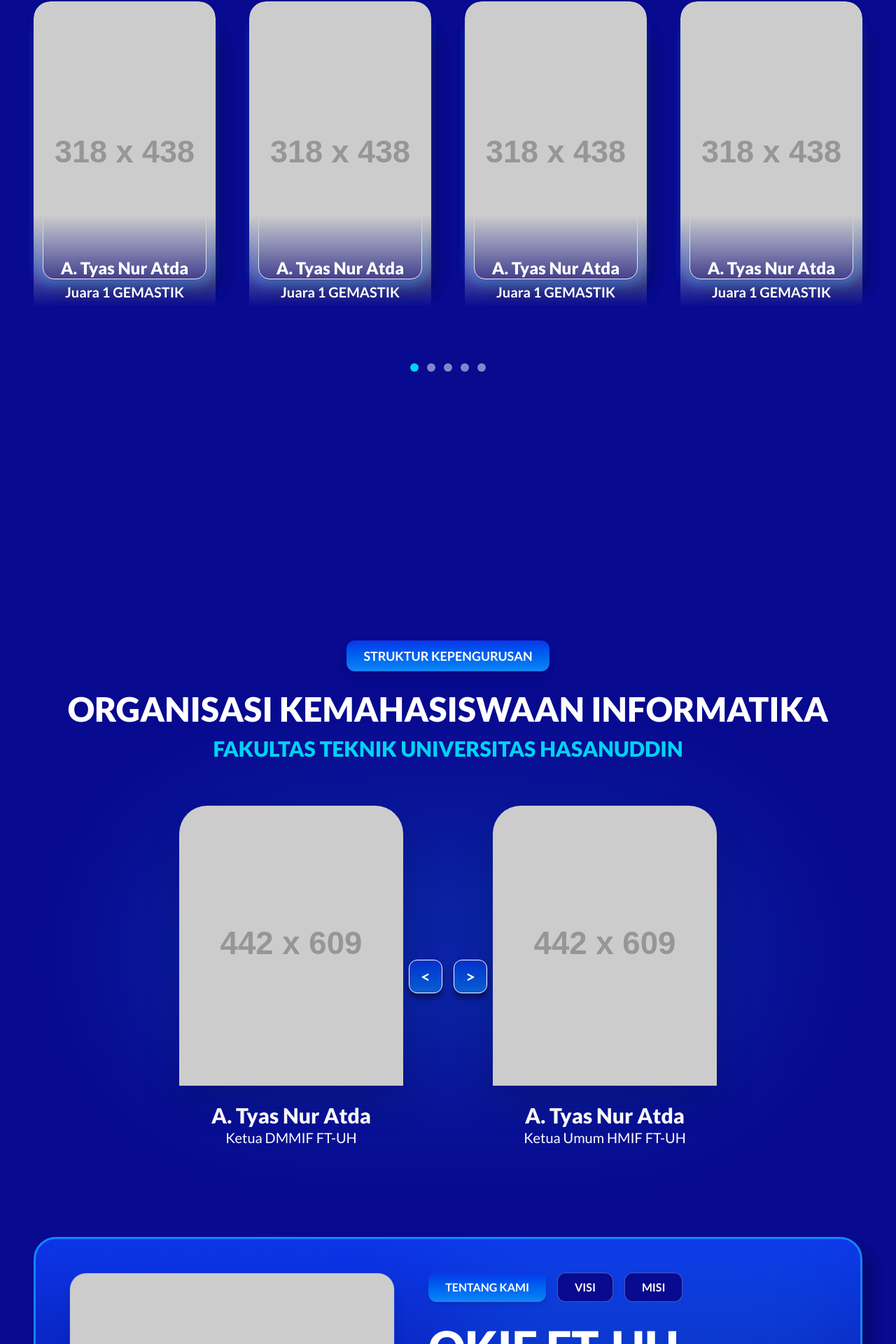
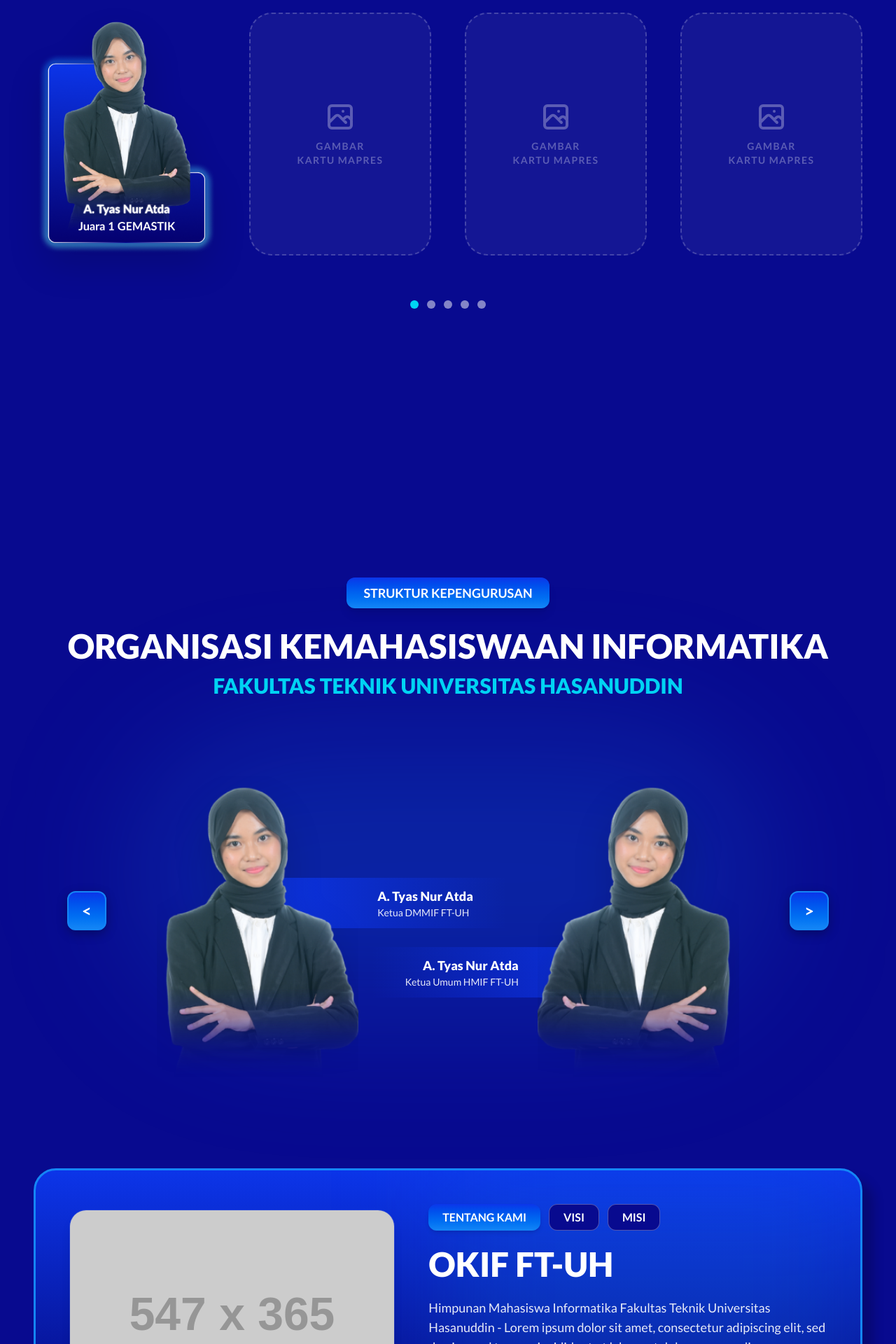
Before and after one commit to Nue4k/OKIF-FT-UH-26, a Next.js app: page / in a window 1280 px wide. Shown: the part 1830-3750 px from the top of the page at 70% size. Built offline with nearby package versions, Linux system fonts and the light colour scheme.

Commit message:
feat: enhance Organisasi and Prestasi sections layout and styling

```diff
--- a/src/components/OrganisasiSection.tsx
+++ b/src/components/OrganisasiSection.tsx
@@ -21,41 +21,71 @@
       </div>
 
       {/* Leaders */}
-      <div className="flex flex-col md:flex-row justify-center items-end gap-8 md:gap-32 w-full mb-32 relative">
-        {/* Leader 1 */}
-        <div className="flex flex-col items-center relative z-10 group">
-          <div className="w-64 md:w-80 h-[400px] relative">
-            <div className="absolute bottom-0 left-0 w-full h-[80%] bg-gradient-to-r from-[#0C35E9]/40 to-[#050170]/40 rounded-t-[40px] -z-10 border border-white/20"></div>
-            <img src="https://placehold.co/442x609/000/FFF?text=Foto+Ketua+DMMIF" alt="Ketua DMMIF" className="w-full h-full object-cover rounded-t-[40px] drop-shadow-2xl mask-image-bottom" />
+      <div className="flex items-center justify-between w-full max-w-7xl mx-auto mb-32 relative px-4 md:px-12">
+
+        {/* Left Arrow */}
+        <button className="w-12 h-12 md:w-14 md:h-14 bg-gradient-to-b from-[#0C35E9] to-[#1486F6] rounded-xl border-2 border-[#1486F6] flex items-center justify-center shadow-[0_5px_15px_rgba(0,0,0,0.3)] hover:scale-105 transition-transform z-30 flex-shrink-0">
+          <span className="text-white text-2xl font-bold">&lt;</span>
+        </button>
+
+        {/* Center Container for Leaders */}
+        <div className="flex flex-col md:flex-row flex-1 justify-center items-center gap-10 md:gap-0 relative mt-12">
+
+          {/* Leader 1 (Left) */}
+          <div className="relative w-full md:w-1/2 flex justify-center md:justify-end md:pr-20 lg:pr-32">
+            {/* Name Tag (Floating to the right, starting behind photo) */}
+            <div className="hidden md:block absolute left-[30%] lg:left-[40%] top-[42%] -translate-y-1/2 bg-gradient-to-r from-[#0C35E9] to-transparent pr-8 lg:pr-12 pl-40 lg:pl-48 py-2 lg:py-3 z-0 w-max text-left">
+              <h4 className="text-base lg:text-lg font-black text-white text-glow-sm">A. Tyas Nur Atda</h4>
+              <p className="text-xs lg:text-sm text-white/90">Ketua DMMIF FT-UH</p>
+            </div>
+
+            {/* Photo (Aspect 2:3) */}
+            <div className="relative z-10 w-48 md:w-64 lg:w-72 aspect-[2/3] flex flex-col items-center justify-end">
+              <img
+                src="/ketua.png"
+                alt="Ketua DMMIF"
+                className="w-full h-full object-cover mask-image-bottom drop-shadow-2xl"
+                style={{ WebkitMaskImage: 'linear-gradient(to bottom, black 70%, transparent 100%)', maskImage: 'linear-gradient(to bottom, black 70%, transparent 100%)' }}
+              />
+              {/* Mobile Name Tag (Visible only on small screens) */}
+              <div className="md:hidden mt-4 text-center w-full">
+                <h4 className="text-lg font-black text-white text-glow-sm">A. Tyas Nur Atda</h4>
+                <p className="text-sm text-white/90">Ketua DMMIF FT-UH</p>
+              </div>
+            </div>
           </div>
-          <div className="mt-6 text-center">
-            <h4 className="text-2xl md:text-3xl font-black text-white text-glow-sm">A. Tyas Nur Atda</h4>
-            <p className="text-xl font-normal text-white">Ketua DMMIF FT-UH</p>
+
+          {/* Leader 2 (Right) */}
+          <div className="relative w-full md:w-1/2 flex justify-center md:justify-start md:pl-20 lg:pl-32">
+            {/* Name Tag (Floating to the left, starting behind photo) */}
+            <div className="hidden md:block absolute right-[30%] lg:right-[40%] top-[65%] -translate-y-1/2 bg-gradient-to-l from-[#0C35E9] to-transparent pl-8 lg:pl-12 pr-40 lg:pr-48 py-2 lg:py-3 z-0 w-max text-right">
+              <h4 className="text-base lg:text-lg font-black text-white text-glow-sm">A. Tyas Nur Atda</h4>
+              <p className="text-xs lg:text-sm text-white/90">Ketua Umum HMIF FT-UH</p>
+            </div>
+
+            {/* Photo (Aspect 2:3) */}
+            <div className="relative z-10 w-48 md:w-64 lg:w-72 aspect-[2/3] flex flex-col items-center justify-end">
+              <img
+                src="/ketua.png"
+                alt="Ketua Umum"
+                className="w-full h-full object-cover mask-image-bottom drop-shadow-2xl -scale-x-100"
+                style={{ WebkitMaskImage: 'linear-gradient(to bottom, black 70%, transparent 100%)', maskImage: 'linear-gradient(to bottom, black 70%, transparent 100%)' }}
+              />
+              {/* Mobile Name Tag (Visible only on small screens) */}
+              <div className="md:hidden mt-4 text-center w-full">
+                <h4 className="text-lg font-black text-white text-glow-sm">A. Tyas Nur Atda</h4>
+                <p className="text-sm text-white/90">Ketua Umum HMIF FT-UH</p>
+              </div>
+            </div>
           </div>
+
         </div>
 
-        {/* Arrow / Separator (can be an icon, we leave space for now) */}
-        <div className="hidden md:flex gap-4 absolute top-1/2 left-1/2 -translate-x-1/2 -translate-y-1/2 z-20">
-            {/* Arrows pointing left and right */}
-            <div className="w-12 h-12 bg-gradient-to-b from-[#0C35E9]/60 to-[#1486F6]/60 rounded-xl border border-white flex items-center justify-center shadow-[0_7px_7px_rgba(0,0,0,0.4)]">
-                <span className="text-white text-2xl font-bold">&lt;</span>
-            </div>
-            <div className="w-12 h-12 bg-gradient-to-b from-[#0C35E9]/60 to-[#1486F6]/60 rounded-xl border border-white flex items-center justify-center shadow-[0_7px_7px_rgba(0,0,0,0.4)]">
-                <span className="text-white text-2xl font-bold">&gt;</span>
-            </div>
-        </div>
+        {/* Right Arrow */}
+        <button className="w-12 h-12 md:w-14 md:h-14 bg-gradient-to-b from-[#0C35E9] to-[#1486F6] rounded-xl border-2 border-[#1486F6] flex items-center justify-center shadow-[0_5px_15px_rgba(0,0,0,0.3)] hover:scale-105 transition-transform z-30 flex-shrink-0">
+          <span className="text-white text-2xl font-bold">&gt;</span>
+        </button>
 
-        {/* Leader 2 */}
-        <div className="flex flex-col items-center relative z-10 group">
-          <div className="w-64 md:w-80 h-[400px] relative">
-            <div className="absolute bottom-0 left-0 w-full h-[80%] bg-gradient-to-r from-[#0C35E9]/40 to-[#050170]/40 rounded-t-[40px] -z-10 border border-white/20"></div>
-            <img src="https://placehold.co/442x609/000/FFF?text=Foto+Ketua+Umum" alt="Ketua Umum" className="w-full h-full object-cover rounded-t-[40px] drop-shadow-2xl mask-image-bottom" />
-          </div>
-          <div className="mt-6 text-center">
-            <h4 className="text-2xl md:text-3xl font-black text-white text-glow-sm">A. Tyas Nur Atda</h4>
-            <p className="text-xl font-normal text-white">Ketua Umum HMIF FT-UH</p>
-          </div>
-        </div>
       </div>
 
       {/* About Box */}
@@ -64,32 +94,32 @@
         {/* Glow effect inside box */}
         <div className="absolute top-0 right-0 w-1/2 h-full bg-[#1486F6]/20 blur-[80px] pointer-events-none"></div>
 
-        <div className="flex flex-col lg:flex-row gap-12 relative z-10">
+        <div className="flex flex-col lg:flex-row gap-12 relative z-10 items-center">
 
           {/* Left: Image */}
-          <div className="w-full lg:w-[45%]">
-            <img src="https://placehold.co/547x353/000/FFF?text=Foto+Kegiatan" alt="Kegiatan" className="w-full h-auto rounded-3xl object-cover shadow-lg border border-white/10" />
+          <div className="w-full lg:w-[45%] flex justify-center">
+            <img src="https://placehold.co/547x365/000/FFF?text=Foto+Kegiatan" alt="Kegiatan" className="w-full aspect-[3/2] rounded-3xl object-cover shadow-lg border border-white/10" />
           </div>
 
           {/* Right: Content */}
           <div className="w-full lg:w-[55%] flex flex-col justify-center">
 
             {/* Tabs */}
-            <div className="flex gap-4 mb-8">
-              <button className="px-6 py-2 bg-gradient-to-b from-[#0C35E9] to-[#1486F6] text-white font-bold rounded-xl shadow-md">
+            <div className="flex flex-wrap gap-3 mb-6">
+              <button className="px-5 py-1.5 bg-gradient-to-b from-[#0C35E9] to-[#1486F6] text-white text-sm md:text-base font-bold rounded-xl shadow-md">
                 TENTANG KAMI
               </button>
-              <button className="px-6 py-2 bg-[#080A8F] text-white font-bold rounded-xl border border-white/30 hover:bg-white/10 transition">
+              <button className="px-5 py-1.5 bg-[#080A8F] text-white text-sm md:text-base font-bold rounded-xl border border-white/30 hover:bg-white/10 transition">
                 VISI
               </button>
-              <button className="px-6 py-2 bg-[#080A8F] text-white font-bold rounded-xl border border-white/30 hover:bg-white/10 transition">
+              <button className="px-5 py-1.5 bg-[#080A8F] text-white text-sm md:text-base font-bold rounded-xl border border-white/30 hover:bg-white/10 transition">
                 MISI
               </button>
             </div>
 
             {/* Title & Description */}
-            <h2 className="text-5xl md:text-[65px] font-black text-white mb-6 leading-none">OKIF FT-UH</h2>
-            <div className="text-lg md:text-xl text-white/90 space-y-6 font-normal">
+            <h2 className="text-4xl md:text-5xl font-black text-white mb-6 leading-none">OKIF FT-UH</h2>
+            <div className="text-base md:text-lg text-white/90 space-y-6 font-normal">
               <p>
                 Himpunan Mahasiswa Informatika Fakultas Teknik Universitas Hasanuddin - Lorem ipsum dolor sit amet, consectetur adipiscing elit, sed do eiusmod tempor incididunt ut labore et dolore magna aliqua.
               </p>
--- a/src/components/PrestasiSection.tsx
+++ b/src/components/PrestasiSection.tsx
@@ -3,10 +3,10 @@
 
 export default function PrestasiSection() {
   const prestasiData = [
-    { nama: 'A. Tyas Nur Atda', prestasi: 'Juara 1 GEMASTIK', image: 'https://placehold.co/318x438/0C35E9/FFF?text=Foto' },
-    { nama: 'A. Tyas Nur Atda', prestasi: 'Juara 1 GEMASTIK', image: 'https://placehold.co/318x438/0C35E9/FFF?text=Foto' },
-    { nama: 'A. Tyas Nur Atda', prestasi: 'Juara 1 GEMASTIK', image: 'https://placehold.co/318x438/0C35E9/FFF?text=Foto' },
-    { nama: 'A. Tyas Nur Atda', prestasi: 'Juara 1 GEMASTIK', image: 'https://placehold.co/318x438/0C35E9/FFF?text=Foto' },
+    { nama: 'A. Tyas Nur Atda', prestasi: 'Juara 1 GEMASTIK', image: '/mapres.png' },
+    { nama: 'A. Tyas Nur Atda', prestasi: 'Juara 1 GEMASTIK', image: '' },
+    { nama: 'A. Tyas Nur Atda', prestasi: 'Juara 1 GEMASTIK', image: '' },
+    { nama: 'A. Tyas Nur Atda', prestasi: 'Juara 1 GEMASTIK', image: '' },
   ];
 
   return (
@@ -26,28 +26,24 @@
       <div className="grid grid-cols-1 sm:grid-cols-2 lg:grid-cols-4 gap-8 md:gap-12 w-full justify-items-center">
         {prestasiData.map((item, index) => (
           <div key={index} className="flex flex-col items-center relative group w-full max-w-[317px]">
-
-            {/* Glowing Border Background Box */}
-            <div className="absolute top-4 w-[90%] h-[365px] bg-[#080A8F] shadow-[15px_15px_15px_rgba(0,0,0,0.5)] rounded-2xl outline outline-[6px] outline-[#1486F6] blur-sm transition-all duration-300 group-hover:blur-md"></div>
-
-            {/* Main Gradient Box */}
-            <div className="absolute top-4 w-[90%] h-[365px] bg-gradient-to-b from-[#0C35E9] to-[#050170] rounded-[16px] border-[1.5px] border-white z-0"></div>
-
-            {/* Image Placeholder */}
-            <div className="relative z-10 w-full h-[437px] overflow-hidden -mt-4 mb-4 flex justify-center">
-              {/* Note: In a real app, use next/image here */}
-              <img
-                src={item.image}
-                alt={item.nama}
-                className="w-full h-full object-cover rounded-t-3xl mask-image-bottom"
-                style={{ WebkitMaskImage: 'linear-gradient(to bottom, black 70%, transparent 100%)', maskImage: 'linear-gradient(to bottom, black 70%, transparent 100%)' }}
-              />
-            </div>
-
-            {/* Text Overlay on top of image fade */}
-            <div className="absolute bottom-6 z-20 flex flex-col items-center text-center w-full">
-              <h3 className="text-2xl font-black text-white text-glow-sm">{item.nama}</h3>
-              <p className="text-xl font-bold text-white mt-1">{item.prestasi}</p>
+            {/* Image Card Container */}
+            <div className="relative z-10 w-full aspect-[3/4] flex justify-center hover:scale-105 transition-transform duration-300">
+              {item.image ? (
+                <img
+                  src={item.image}
+                  alt={item.nama}
+                  className="w-full h-full object-contain drop-shadow-2xl"
+                />
+              ) : (
+                <div
+                  className="w-full aspect-[3/4] bg-white/5 rounded-[32px] border-2 border-dashed border-white/20 flex flex-col items-center justify-center"
+                >
+                  <svg xmlns="http://www.w3.org/2000/svg" className="h-12 w-12 text-white/30 mb-2" fill="none" viewBox="0 0 24 24" stroke="currentColor">
+                    <path strokeLinecap="round" strokeLinejoin="round" strokeWidth={2} d="M4 16l4.586-4.586a2 2 0 012.828 0L16 16m-2-2l1.586-1.586a2 2 0 012.828 0L20 14m-6-6h.01M6 20h12a2 2 0 002-2V6a2 2 0 00-2-2H6a2 2 0 00-2 2v12a2 2 0 002 2z" />
+                  </svg>
+                  <span className="text-white/30 text-sm font-bold tracking-widest text-center">GAMBAR<br/>KARTU MAPRES</span>
+                </div>
+              )}
             </div>
 
           </div>
```
Also changed, not shown: public/Mapres.png (added), public/ketua.png (added).
